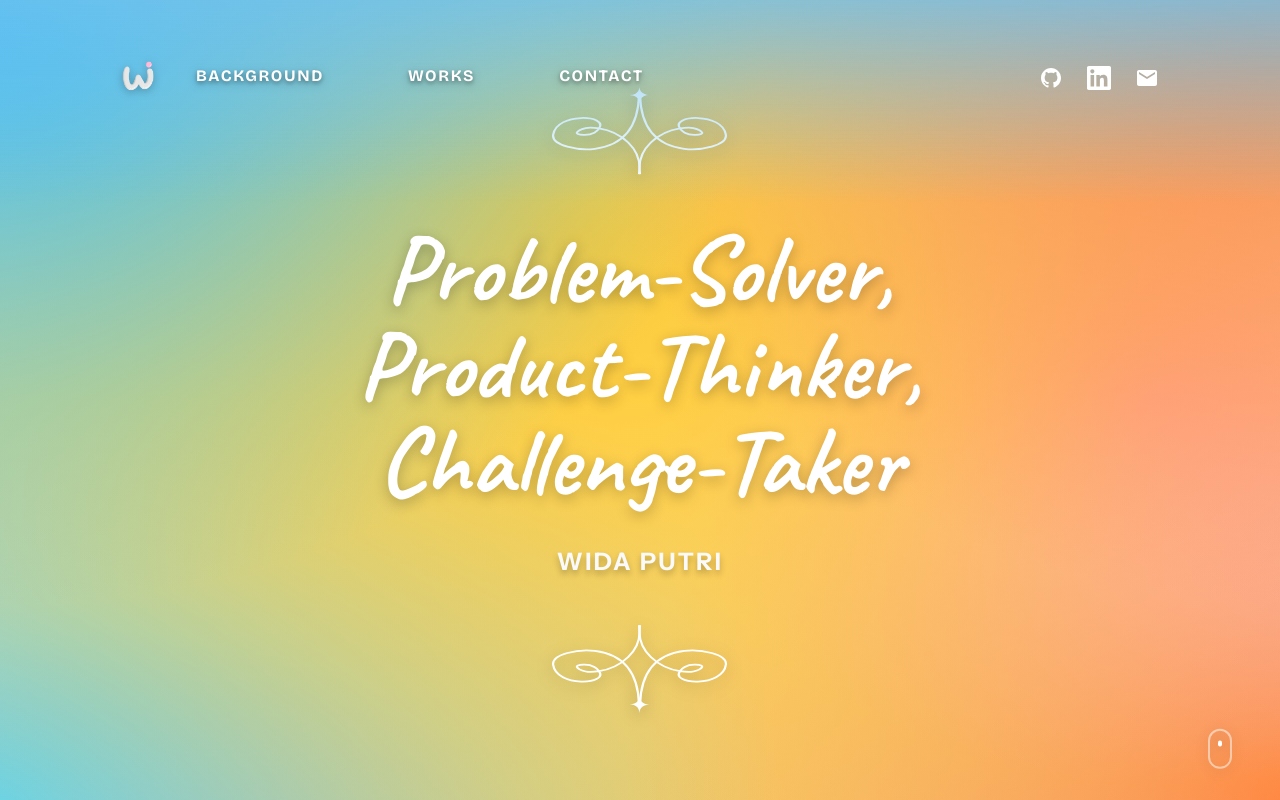
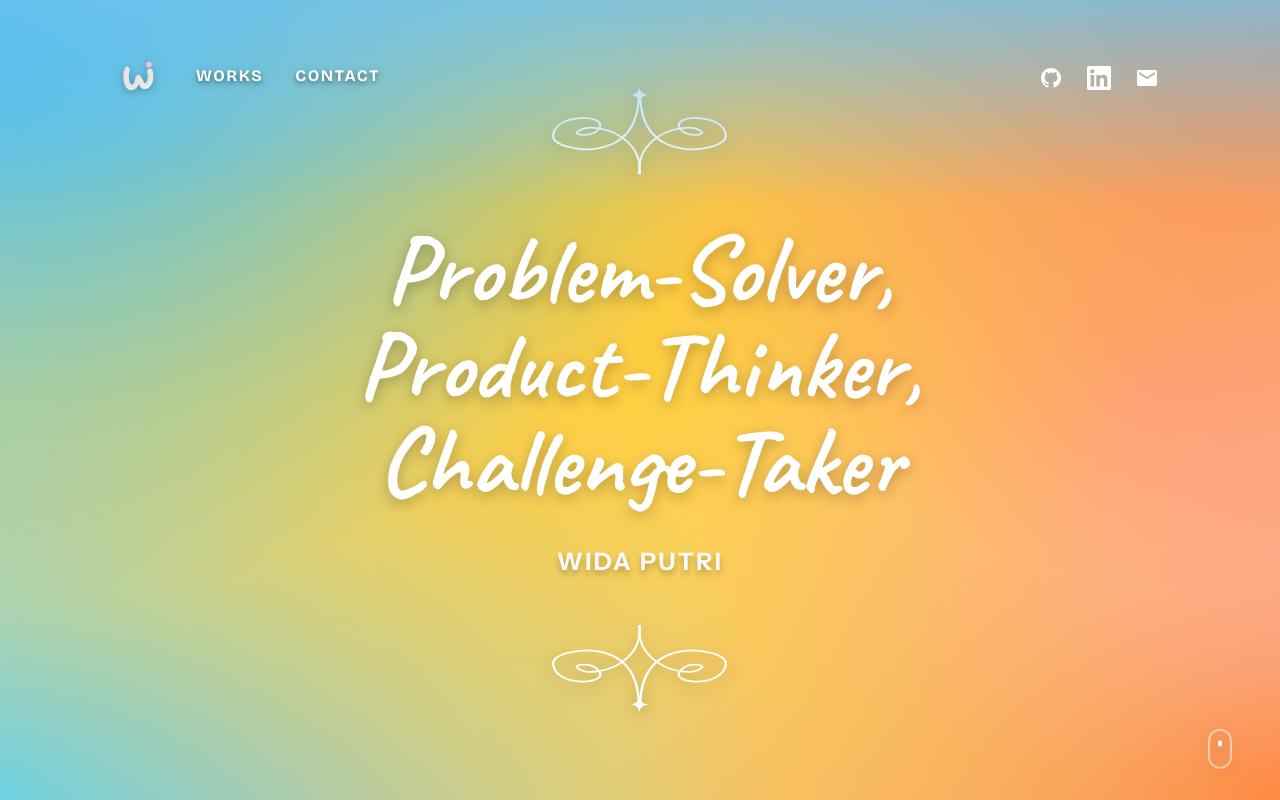
Before and after one commit to widaputri/portfolio, a Next.js app: page / in a window 1280 px wide. Shown: the top 800 px of the page. Built offline with nearby package versions, Linux system fonts and the light colour scheme.

Commit message:
Refactor code structure for improved readability and maintainability

```diff
--- a/app/components/Header.tsx
+++ b/app/components/Header.tsx
@@ -7,7 +7,6 @@ import Image from 'next/image';
 
 export default function Header() {
   const navLinks = [
-    { name: 'BACKGROUND', href: '#background' },
     { name: 'WORKS', href: '#works' },
     { name: 'CONTACT', href: '#contact' },
   ];
@@ -20,7 +19,7 @@ export default function Header() {
 
   return (
     <motion.header
-      className="absolute top-0 left-0 right-0 z-50 h-[150px] md:h-[204px] pointer-events-none"
+      className="fixed top-0 left-0 right-0 z-50 h-[150px] md:h-[204px] pointer-events-none"
       initial={{ opacity: 0 }}
       animate={{ opacity: 1 }}
       transition={{ duration: 0.6, ease: "easeOut" }}
@@ -32,21 +31,23 @@ export default function Header() {
         {/* Logo and Navigation */}
         <div className="absolute left-6 md:left-[120px] top-[30px] md:top-[58px] flex items-center gap-6 md:gap-10 drop-shadow-[0_2px_4px_rgba(0,0,0,0.25)]">
           {/* Logo */}
+          <Link href="#background">
           <motion.div
             className="w-9 h-9 relative"
             whileHover={{ scale: 1.1, rotate: 5 }}
             transition={{ type: "spring", stiffness: 400 }}
           >
             <Image
-              src="/2773115ed71be222a84a64b3349711007958585e.png"
+              src="/icon.png"
               alt="Logo"
               fill
               className="object-cover rounded-lg"
             />
           </motion.div>
+          </Link>
 
           {/* Navigation - Hidden on mobile */}
-          <nav className="hidden lg:flex items-center gap-8 xl:gap-[84px]">
+          <nav className="hidden lg:flex items-center gap-8">
             {navLinks.map((link, index) => (
               <motion.div
                 key={link.name}
--- a/app/layout.tsx
+++ b/app/layout.tsx
@@ -24,7 +24,7 @@ export const metadata: Metadata = {
   title: "Wida Putri - Portfolio",
   description: "Problem-Solver, Product-Thinker, Challenge-Taker",
   icons: {
-    icon: "/2773115ed71be222a84a64b3349711007958585e.png",
+    icon: "/icon.png",
   },
 };
 
```
Also changed, not shown: public/icon.png (renamed from public/2773115ed71be222a84a64b3349711007958585e.png).
